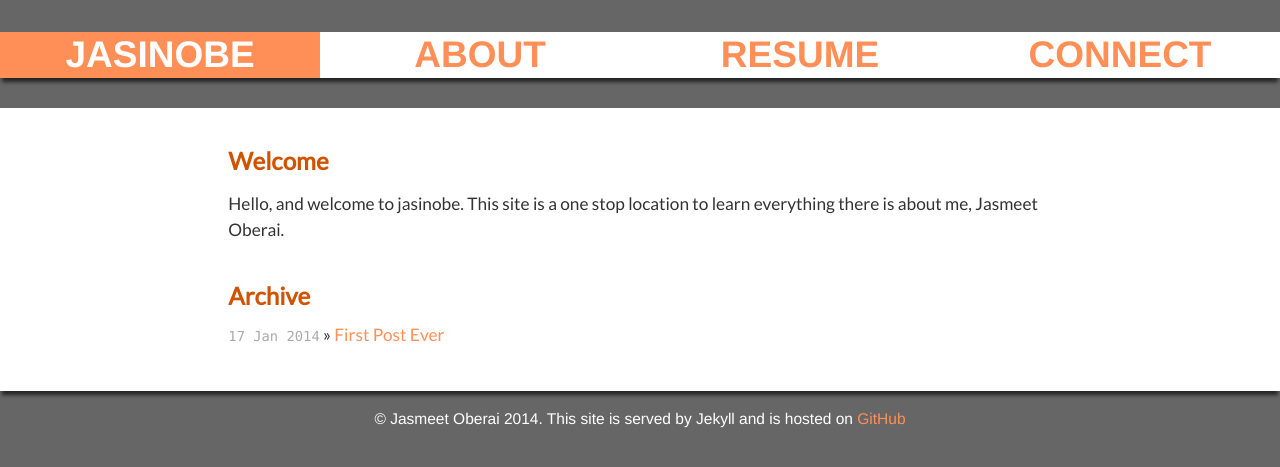
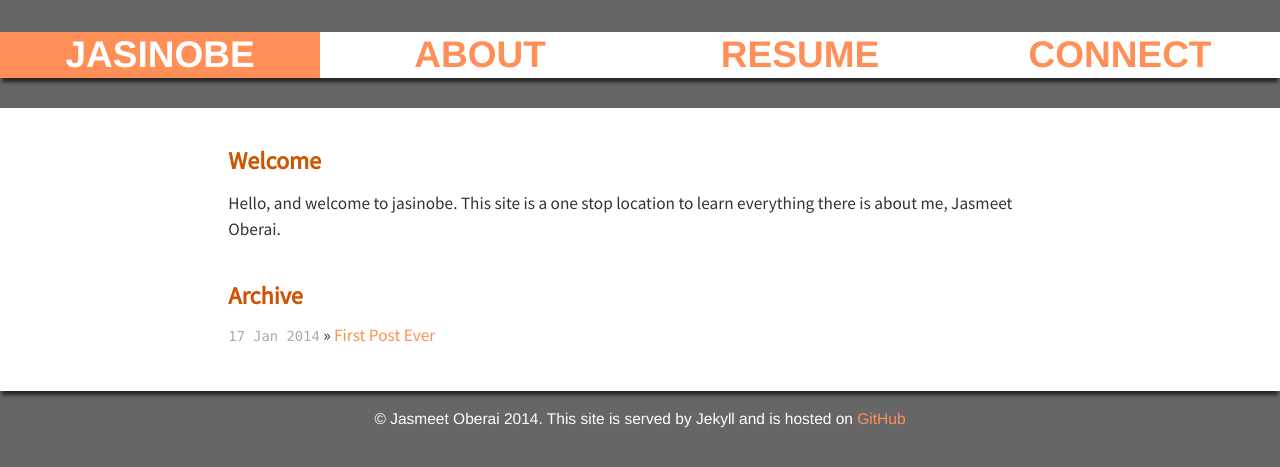
Before and after one commit to jasmeeto/jasmeeto.github.io, a Jekyll site: the page built from index.html, in a window 1280 px wide. Shown: the top 467 px of the page. Built offline with Jekyll 4.4.1, drawn with Linux system fonts in a browser that asks for light colours; nearby versions of some CDN libraries; Markdown is read by kramdown in place of the engine named in the settings.

Commit message:
updated resume pdf

```diff
--- a/_layouts/default.html
+++ b/_layouts/default.html
@@ -15,8 +15,8 @@
         <!--FontAwesome -->
         <link  rel="stylesheet" href="//netdna.bootstrapcdn.com/font-awesome/4.0.3/css/font-awesome.css">
 
-        <!-- Dosis font -->
-        <link href='http://fonts.googleapis.com/css?family=Lato:400,300' rel='stylesheet' type='text/css'>
+        <!-- Source Sans font -->
+        <link href='http://fonts.googleapis.com/css?family=Source+Sans+Pro:400,300' rel='stylesheet' type='text/css'>
 
         <!-- Custom CSS -->
         <link rel="stylesheet" href="/assets/css/main.css">
--- a/about/index.html
+++ b/about/index.html
@@ -6,7 +6,7 @@
 
 <div class="custom-row">
   <article class="page col-md-8 col-md-offset-2">
-      <section class="sm-center">
+      <section>
         <h2 class="sub-heading">About</h2>
         <div class="about">
           <p>
--- a/assets/css/main.css
+++ b/assets/css/main.css
@@ -151,7 +151,7 @@
 .main-grid{
     background-color: #fff;
     text-align: left;
-    font-family: 'Lato', sans-serif;
+    font-family: 'Source Sans Pro', Helvetica, Arial, sans-serif;
     box-shadow: 0 0.6rem 4px -2px #232323;
     -moz-box-shadow: 0 0.6rem 4px -2px #232323;
     -webkit-box-shadow: 0 0.6rem 4px -2px #232323;
@@ -221,10 +221,6 @@
     .main-grid .custom-row{
         margin: 2.5rem;
     }
-
-    .sm-center{
-        text-align: center;
-    }
 }
 
 /*****************************************************************************/
--- a/assets/js/main.js
+++ b/assets/js/main.js
@@ -4,7 +4,7 @@
   var pdf = document.getElementById("pdf-resume");
 
   if (pdf){
-    pdf.style.height = pdf.offsetWidth * 5/2 + 'px';
+    pdf.style.height = pdf.offsetWidth * 13/5 + 'px';
   }
   else{
     return false;
--- a/connect/index.html
+++ b/connect/index.html
@@ -6,7 +6,7 @@
 
 <div class="custom-row">
   <article class="home col-md-6 col-md-offset-2">
-    <section class="sm-center">
+    <section>
       <h2 class="sub-heading">Info</h2>
       <div class="contact">
         <p>
@@ -18,7 +18,7 @@
         </p>
       </div>
     </section>
-    <section class="sm-center">
+    <section>
       <h2 class="sub-heading">Connect</h2>
       <div class="social">
         <ul>
--- a/index.html
+++ b/index.html
@@ -6,13 +6,13 @@
 
 <div class="custom-row">
     <article class="home col-md-8 col-md-offset-2">
-        <section class="sm-center">
+        <section>
             <h2 class="sub-heading">Welcome</h2>
             <div>
                 <p>Hello, and welcome to jasinobe. This site is a one stop location to learn everything there is about me, Jasmeet Oberai.</p>
             </div>
         </section>
-        <section class="sm-center">
+        <section>
             <h2 class="sub-heading">Archive</h2>
             <ul class="posts">
                 {% for post in site.posts %}
--- a/resume/index.html
+++ b/resume/index.html
@@ -6,7 +6,7 @@
 
 <div class="custom-row">
   <article class="home col-md-8 col-md-offset-2">
-    <section class="sm-center">
+    <section>
       <h2 class="sub-heading">Resume</h2>
       <div class="resume">
         <a href="/assets/pdf/Jasmeet-Oberai-CV.pdf">PDF Resume Link</a><br/>
```
Also changed, not shown: 1 other file.
